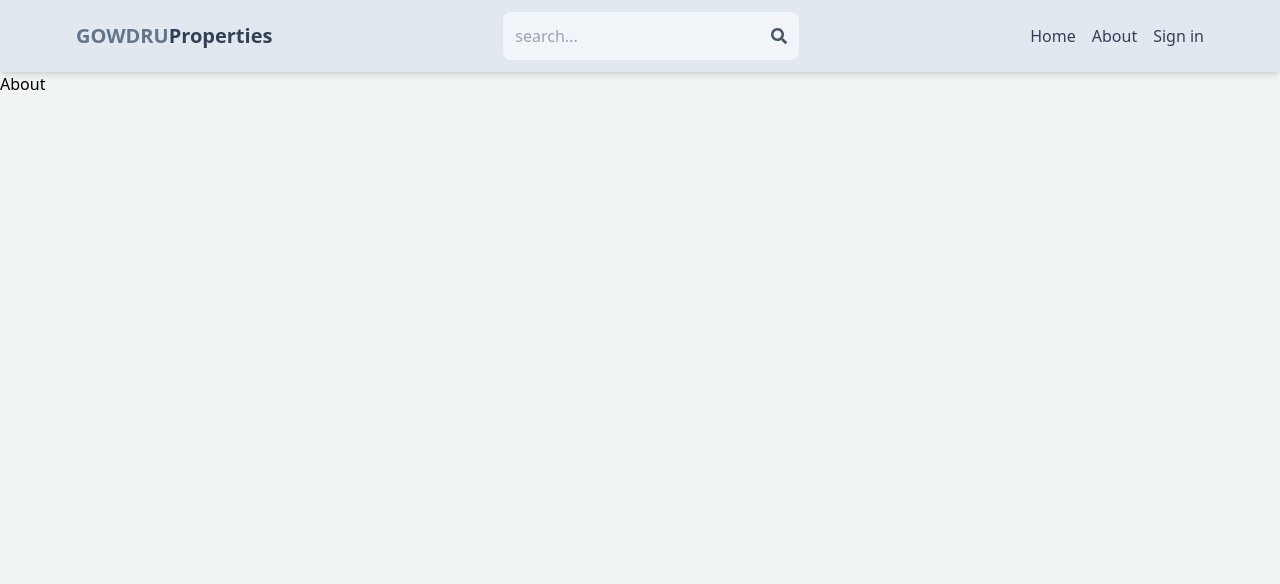
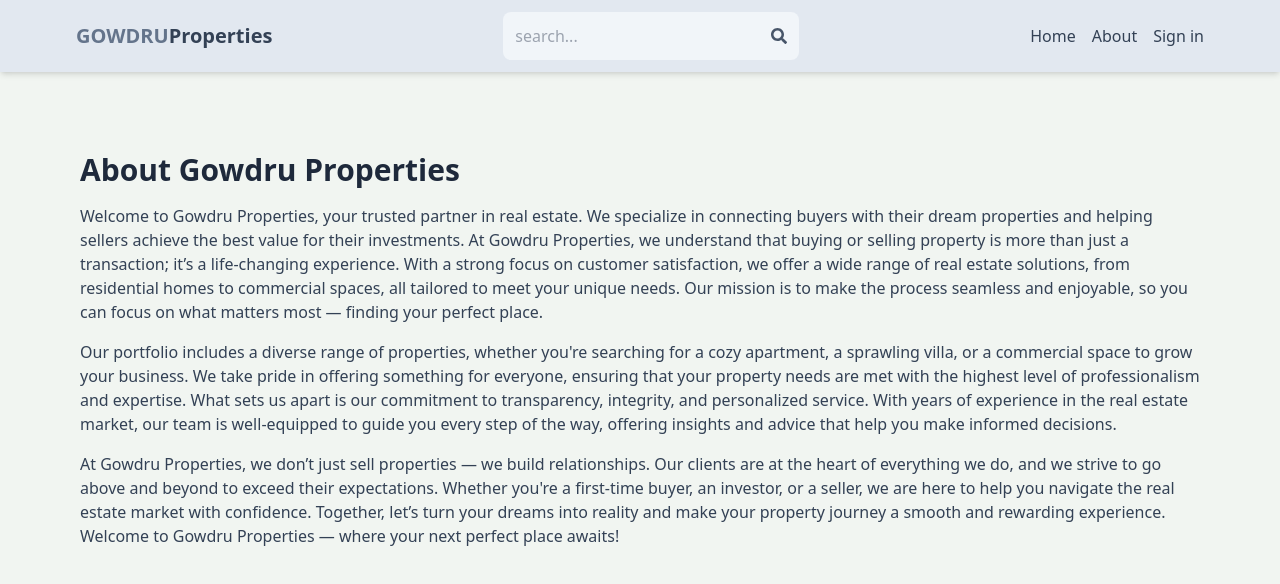
Before and after one commit to MaheshND-321/E_commerce_website_mern, a React (Vite) app in the folder client/: page /about in a window 1280 px wide. Shown: the top 584 px of the page. Built offline with nearby package versions, Linux system fonts and the light colour scheme.

Commit message:
added the about page for the webiste

```diff
--- a/client/index.html
+++ b/client/index.html
@@ -2,7 +2,6 @@
 <html lang="en">
   <head>
     <meta charset="UTF-8" />
-    <link rel="icon" type="image/svg+xml" href="/vite.svg" />
     <meta name="viewport" content="width=device-width, initial-scale=1.0" />
     <title>Gowdru Properties</title>
   </head>
--- a/client/src/pages/About.jsx
+++ b/client/src/pages/About.jsx
@@ -1,5 +1,44 @@
 import React from "react";
 
 export default function About() {
-  return <div>About</div>;
+  return (
+    <div className="py-20 px-4 max-w-6xl mx-auto">
+      <h1 className="text-3xl font-bold mb-4 text-slate-800">
+        About Gowdru Properties
+      </h1>
+      <p className="mb-4 text-slate-700">
+        Welcome to Gowdru Properties, your trusted partner in real estate. We
+        specialize in connecting buyers with their dream properties and helping
+        sellers achieve the best value for their investments. At Gowdru
+        Properties, we understand that buying or selling property is more than
+        just a transaction; it’s a life-changing experience. With a strong focus
+        on customer satisfaction, we offer a wide range of real estate
+        solutions, from residential homes to commercial spaces, all tailored to
+        meet your unique needs. Our mission is to make the process seamless and
+        enjoyable, so you can focus on what matters most — finding your perfect
+        place.
+      </p>
+      <p className="mb-4 text-slate-700">
+        Our portfolio includes a diverse range of properties, whether you're
+        searching for a cozy apartment, a sprawling villa, or a commercial space
+        to grow your business. We take pride in offering something for everyone,
+        ensuring that your property needs are met with the highest level of
+        professionalism and expertise. What sets us apart is our commitment to
+        transparency, integrity, and personalized service. With years of
+        experience in the real estate market, our team is well-equipped to guide
+        you every step of the way, offering insights and advice that help you
+        make informed decisions.
+      </p>
+      <p className="mb-4 text-slate-700">
+        At Gowdru Properties, we don’t just sell properties — we build
+        relationships. Our clients are at the heart of everything we do, and we
+        strive to go above and beyond to exceed their expectations. Whether
+        you're a first-time buyer, an investor, or a seller, we are here to help
+        you navigate the real estate market with confidence. Together, let’s
+        turn your dreams into reality and make your property journey a smooth
+        and rewarding experience. Welcome to Gowdru Properties — where your next
+        perfect place awaits!
+      </p>
+    </div>
+  );
 }
```
